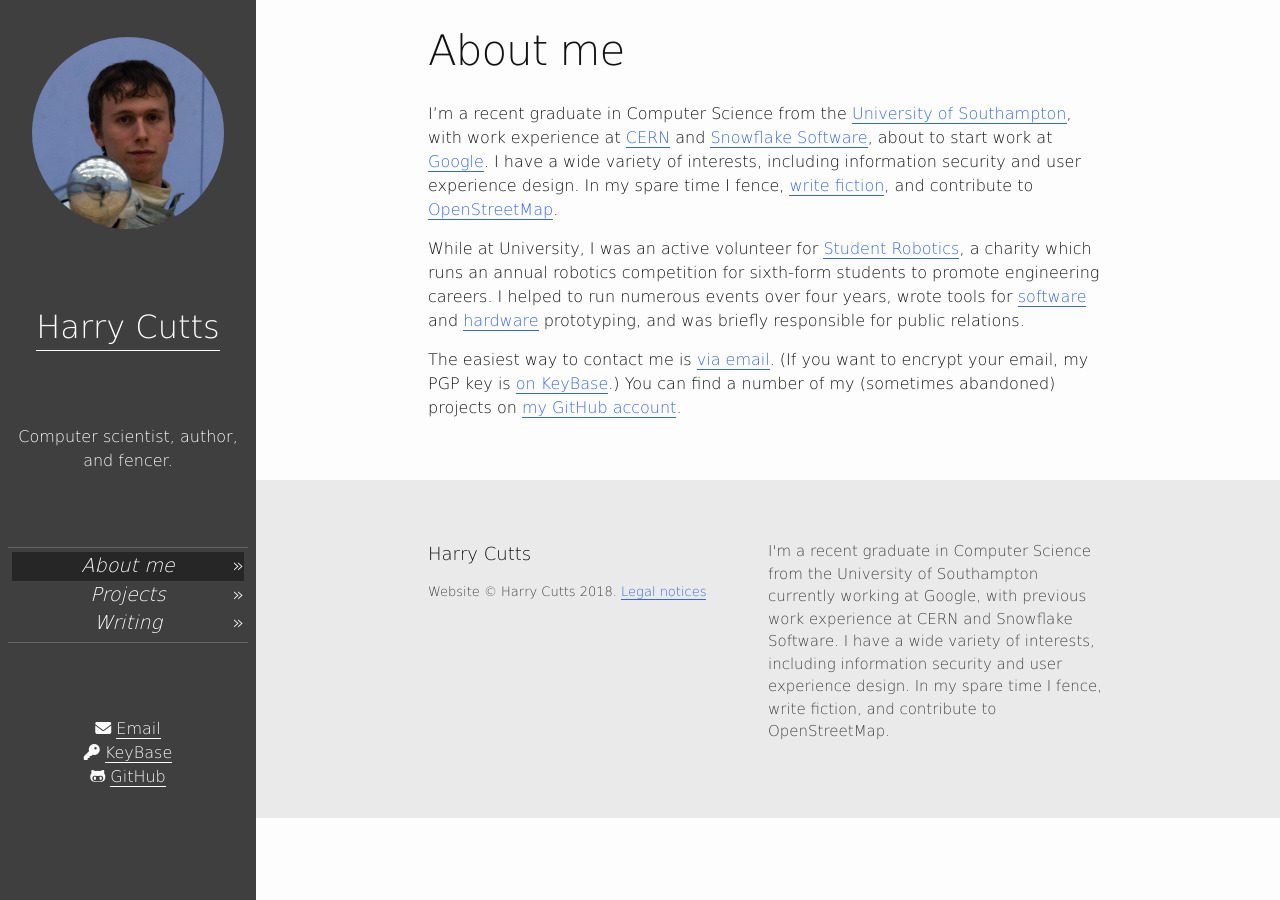
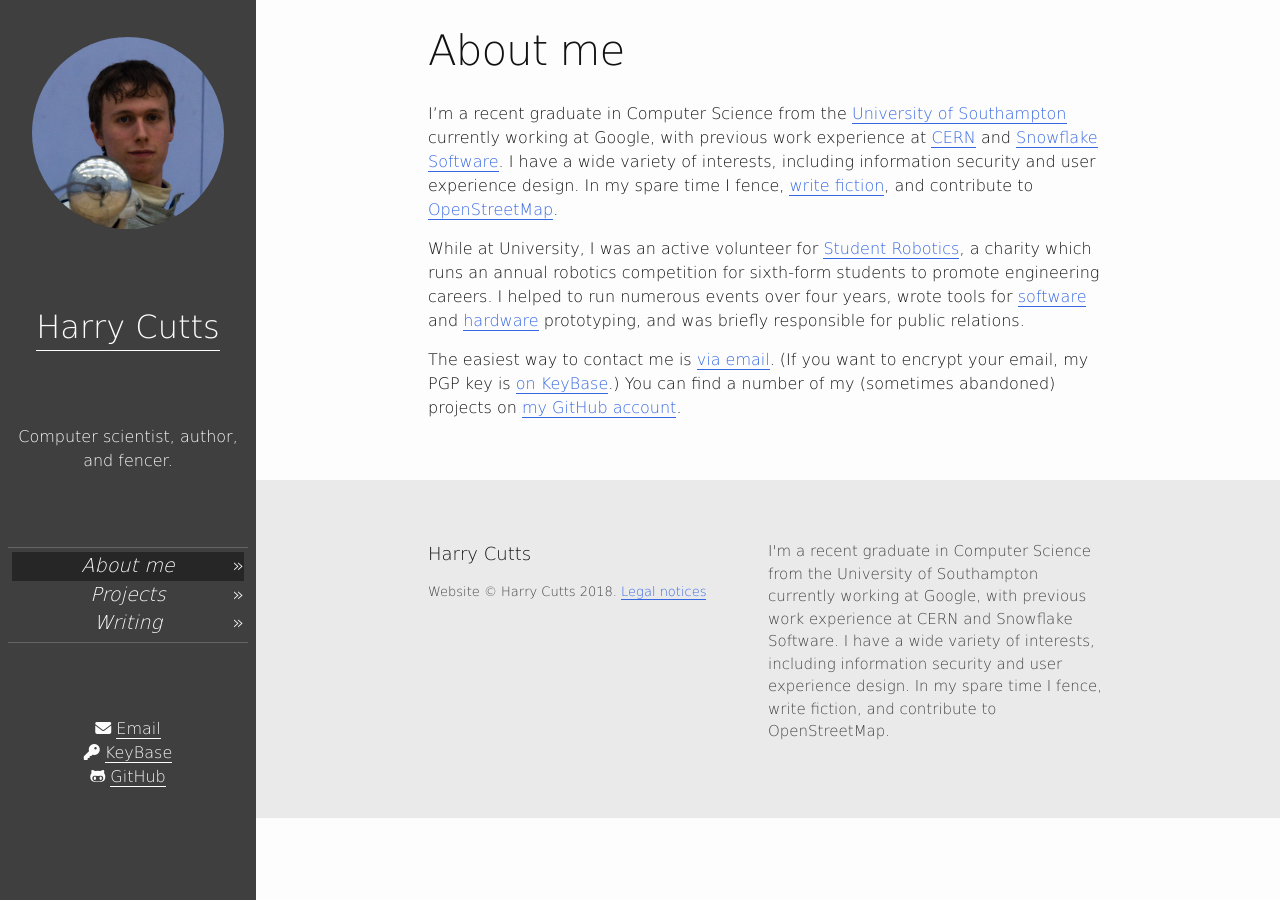
Before and after one commit to HarryCutts/harrycutts.github.io, a Jekyll site: the page built from about.md, in a window 1280 px wide. Built offline with Jekyll 4.4.1, drawn with Linux system fonts in a browser that asks for light colours; nearby versions of some CDN libraries; library files that are not in the unit come from our copies.

Commit message:
Update the about page (with the description)

```diff
--- a/about.md
+++ b/about.md
@@ -5,7 +5,7 @@
 show_in_menu: true
 ---
 
-I'm a recent graduate in Computer Science from the [University of Southampton][], with work experience at [CERN](/projects/invenio-mobile/) and [Snowflake Software](/projects/go-publisher-web-ui/), about to start work at [Google][]. I have a wide variety of interests, including information security and user experience design. In my spare time I fence, [write fiction](/writing/), and contribute to [OpenStreetMap][].
+I'm a recent graduate in Computer Science from the [University of Southampton][] currently working at Google, with previous work experience at [CERN](/projects/invenio-mobile/) and [Snowflake Software](/projects/go-publisher-web-ui/). I have a wide variety of interests, including information security and user experience design. In my spare time I fence, [write fiction](/writing/), and contribute to [OpenStreetMap][].
 
 While at University, I was an active volunteer for [Student Robotics][], a charity which runs an annual robotics competition for sixth-form students to promote engineering careers. I helped to run numerous events over four years, wrote tools for [software](/projects/sr-simulator/) and [hardware](/projects/sr-mci/) prototyping, and was briefly responsible for public relations.
 
```
